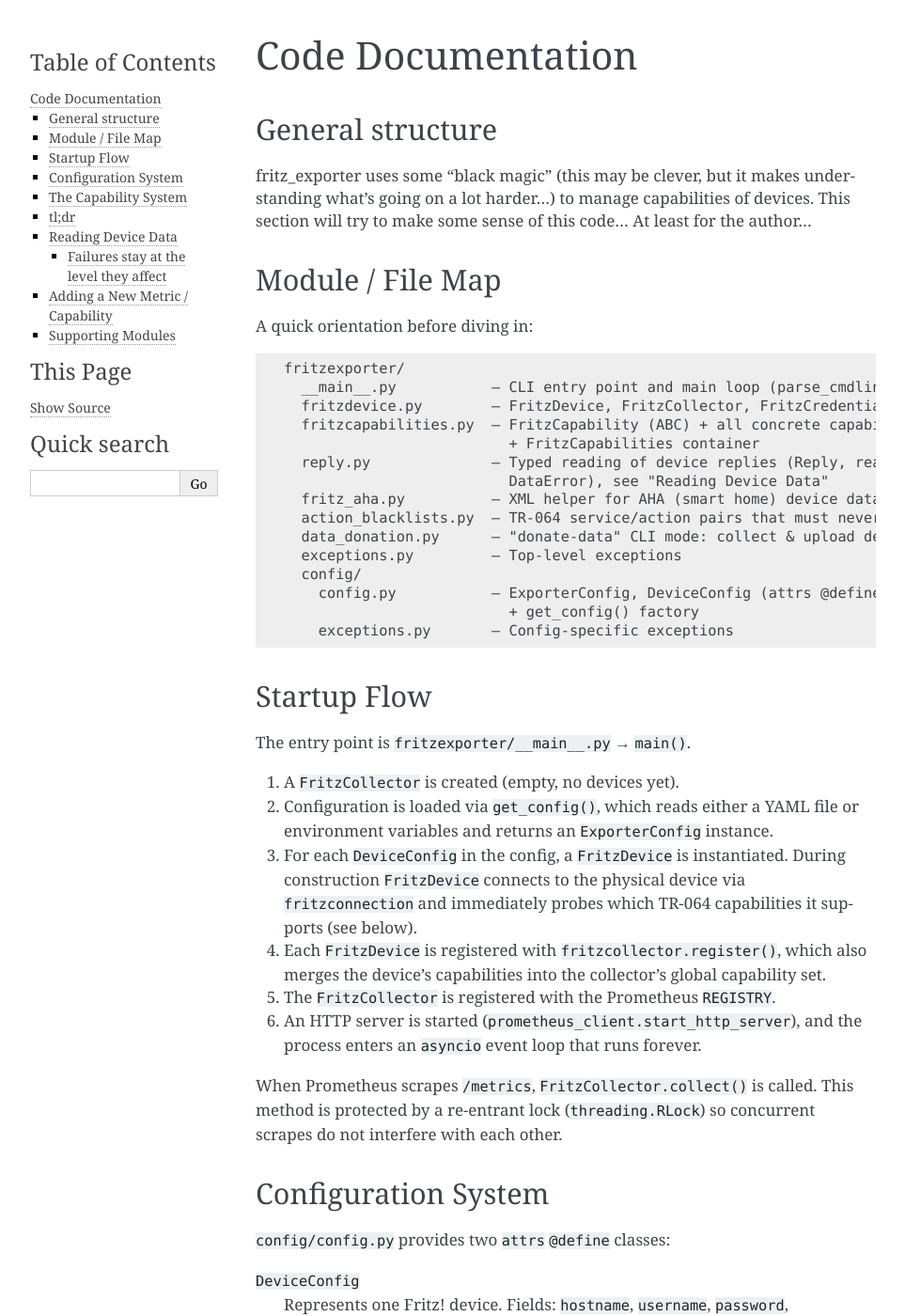
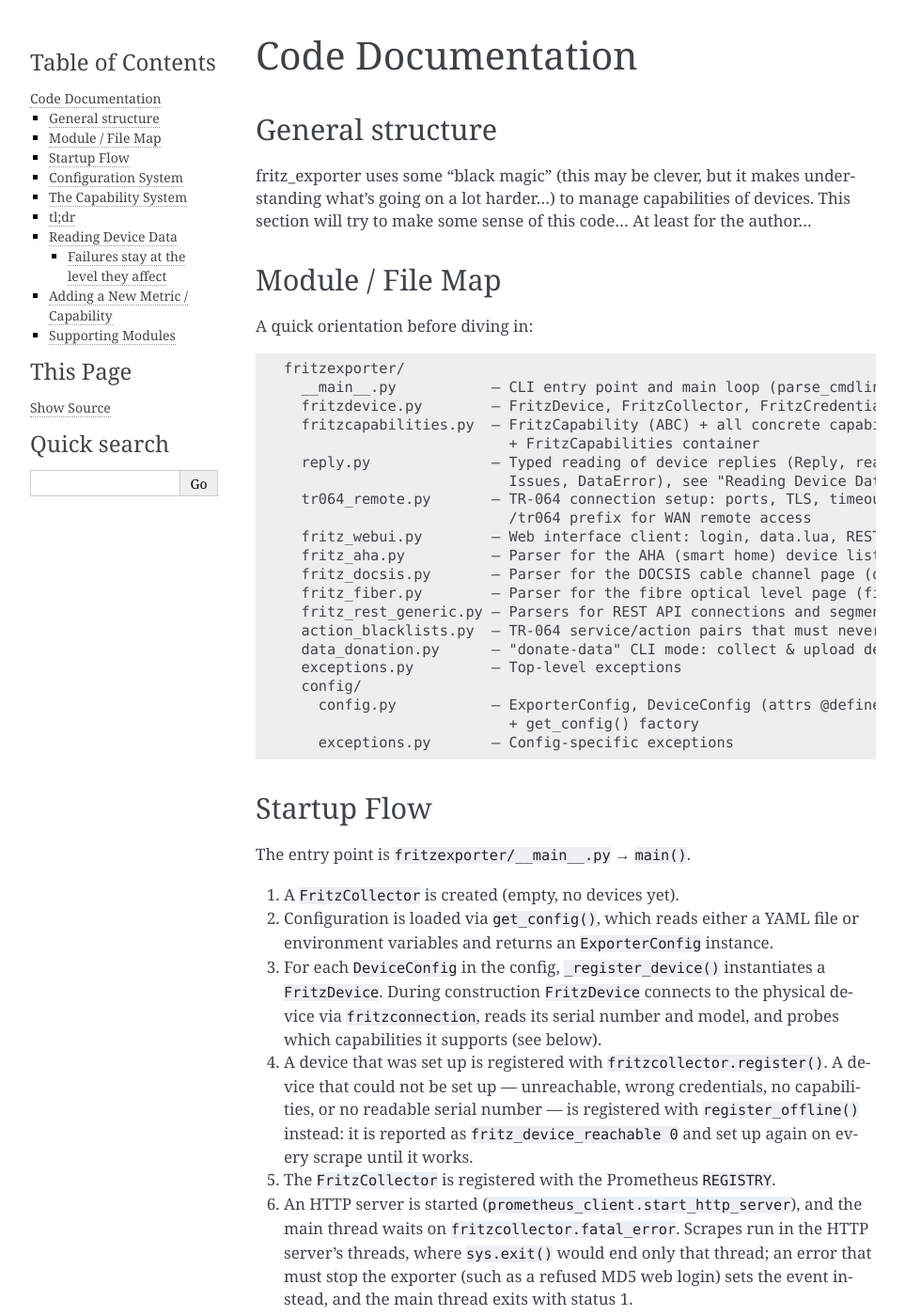
Before and after one commit to pdreker/fritz_exporter, a Sphinx documentation site: the page built from docs/coding.rst, in a window 1280 px wide and 1400 px high. Shown: the whole window at 94% size, without its empty margins (148-1111 px from the left). Built offline with Sphinx 7.4.7, drawn with Linux system fonts in a browser that asks for light colours; some of the changed text lies outside the part shown.

Commit message:
docs: bring developer and user docs in line with the code
- coding.rst: complete module map; startup flow (offline devices, the
  fatal_error event instead of an asyncio loop, the scrape lock
  timeout); collect loop as it is (no capability merging, offline
  retry, self-monitoring metrics); capabilities with their own presence
  check; notes on reply.py, tr064_remote.py, fritz_webui.py and the web
  UI parsers; corrected fritz_aha.py description; both device exceptions.
- index.rst: list the connection mode, host table, WiFi client and mesh
  backhaul metrics.
- upgrading.rst (v4.0.0): devices without a readable serial, skipped
  data and fritz_read_problem with the changed log texts, unknown smart
  home values no longer reported as 0.
- building.rst: the PyPI package is fritz-exporter, not fritzexporter.
- running.rst: Python 3.14 or later.
- AGENTS.md: fritz_fiber.py, the --donate-data flag, FritzCapabilities
  and FritzCollector as they work now.

Co-Authored-By: Claude Opus 5.5 <noreply@anthropic.com>

```diff
--- a/docs/building.rst
+++ b/docs/building.rst
@@ -50,7 +50,7 @@ To verify correct operation just use curl against the running exporter. It shoul
 Building and running locally (no containers)
 --------------------------------------------
 
-You can install the latest release from PyPI using ``pip install fritzexporter`` and then run it using ``python -m fritzexporter``. It is highly recommended to use a virtual environment to do so.
+You can install the latest release from PyPI using ``pip install fritz-exporter`` and then run it using ``python -m fritzexporter``. It is highly recommended to use a virtual environment to do so.
 
 For development and debugging, see :doc:`contributing` for the local
 environment setup, verification commands, and how to run the exporter from
--- a/docs/coding.rst
+++ b/docs/coding.rst
@@ -19,8 +19,14 @@ A quick orientation before diving in:
       fritzcapabilities.py  – FritzCapability (ABC) + all concrete capability classes
                               + FritzCapabilities container
       reply.py              – Typed reading of device replies (Reply, read_action,
-                              DataError), see "Reading Device Data"
-      fritz_aha.py          – XML helper for AHA (smart home) device data
+                              Issues, DataError), see "Reading Device Data"
+      tr064_remote.py       – TR-064 connection setup: ports, TLS, timeouts, the
+                              /tr064 prefix for WAN remote access
+      fritz_webui.py        – Web interface client: login, data.lua, REST API, AHA
+      fritz_aha.py          – Parser for the AHA (smart home) device list XML
+      fritz_docsis.py       – Parser for the DOCSIS cable channel page (docInfo)
+      fritz_fiber.py        – Parser for the fibre optical level page (fiberStats)
+      fritz_rest_generic.py – Parsers for REST API connections and segment monitor
       action_blacklists.py  – TR-064 service/action pairs that must never be called
       data_donation.py      – "donate-data" CLI mode: collect & upload device data
       exceptions.py         – Top-level exceptions
@@ -38,18 +44,26 @@ The entry point is ``fritzexporter/__main__.py`` → ``main()``.
 1. A ``FritzCollector`` is created (empty, no devices yet).
 2. Configuration is loaded via ``get_config()``, which reads either a YAML file or
    environment variables and returns an ``ExporterConfig`` instance.
-3. For each ``DeviceConfig`` in the config, a ``FritzDevice`` is instantiated.  During
-   construction ``FritzDevice`` connects to the physical device via ``fritzconnection``
-   and immediately probes which TR-064 capabilities it supports (see below).
-4. Each ``FritzDevice`` is registered with ``fritzcollector.register()``, which also
-   merges the device's capabilities into the collector's global capability set.
+3. For each ``DeviceConfig`` in the config, ``_register_device()`` instantiates a
+   ``FritzDevice``.  During construction ``FritzDevice`` connects to the physical
+   device via ``fritzconnection``, reads its serial number and model, and probes which
+   capabilities it supports (see below).
+4. A device that was set up is registered with ``fritzcollector.register()``.  A device
+   that could not be set up — unreachable, wrong credentials, no capabilities, or no
+   readable serial number — is registered with ``register_offline()`` instead: it is
+   reported as ``fritz_device_reachable 0`` and set up again on every scrape until it
+   works.
 5. The ``FritzCollector`` is registered with the Prometheus ``REGISTRY``.
-6. An HTTP server is started (``prometheus_client.start_http_server``), and the process
-   enters an ``asyncio`` event loop that runs forever.
+6. An HTTP server is started (``prometheus_client.start_http_server``), and the main
+   thread waits on ``fritzcollector.fatal_error``.  Scrapes run in the HTTP server's
+   threads, where ``sys.exit()`` would end only that thread; an error that must stop
+   the exporter (such as a refused MD5 web login) sets the event instead, and the main
+   thread exits with status 1.
 
-When Prometheus scrapes ``/metrics``, ``FritzCollector.collect()`` is called.  This
-method is protected by a re-entrant lock (``threading.RLock``) so concurrent scrapes
-do not interfere with each other.
+When Prometheus scrapes ``/metrics``, ``FritzCollector.collect()`` is called.  It holds
+a re-entrant lock (``threading.RLock``) for the whole scrape, so concurrent scrapes do
+not interfere.  A scrape that cannot get the lock within ``SCRAPE_LOCK_TIMEOUT``
+(30 s) returns no data and is counted in ``fritz_scrapes_timeouts_total``.
 
 
 Configuration System
@@ -99,8 +113,8 @@ define the subclass and it is discovered automatically.
 every known ``FritzCapability`` subclass.  It can be constructed in two modes:
 
 * **Without a device** — instantiates all subclasses but leaves every instance's
-  ``present`` flag as ``False``.  Used by ``FritzCollector`` to hold the global,
-  device-agnostic union of capabilities.
+  ``present`` flag as ``False``.  Used by ``FritzCollector`` to drive the collect loop
+  and hold the metric families.
 * **With a device** — same construction, then immediately calls ``check_present()``
   which runs ``check_capability()`` on every instance against that specific device.
 
@@ -116,55 +130,57 @@ every known ``FritzCapability`` subclass.  It can be constructed in two modes:
    requirement and, if ``FritzServiceError``, ``FritzActionError``, or similar
    exceptions are raised, it marks the capability ``present = False`` again.
 
+Some capabilities replace this check: ``HostInfo`` and ``WlanAssociatedDevices`` are
+only present when enabled in the device config (``host_info``, ``wifi_client_info``),
+``WanDocsisCable`` is detected by the WAN access type, and ``WlanConfigurationInfo``
+checks each WLAN band on its own.
+
 The ``present`` flag of each ``FritzCapability`` instance reflects whether *that*
 device supports *that* capability.
-
-**Merging capabilities across devices**
-
-When a second (or third…) device is registered via ``FritzCollector.register()``,
-``FritzCapabilities.merge()`` is called on the collector's global capability set.
-Merge uses a logical OR: a capability in the global set becomes ``present = True`` if
-*any* registered device supports it.
-
-This is what allows the collector to serve a union of all capabilities without needing
-to know in advance which devices are attached.
 
 **The collect loop**
 
 When ``FritzCollector.collect()`` runs:
 
-1. It iterates over the **global** ``FritzCapabilities`` (one entry per capability
-   class, ``present`` meaning "at least one device supports it").
-2. For each capability ``capa``:
+1. Offline devices are set up again; those that work now are registered.
+2. ``FritzDevice.get_connection_mode()`` emits the ``fritz_connection_mode`` gauge per
+   device (DSL/fibre/mobile/cable/offline).
+3. The collector holds its own ``FritzCapabilities`` instance, built without a device:
+   one instance of every capability class, used only to drive the loop and to hold the
+   metric families.  For each capability ``capa`` in it, ``capa.get_metrics(devices,
+   name)`` is called:
 
-   a. ``capa.create_metrics()`` is called — this re-initialises the Prometheus metric
-      family objects, clearing any values from a previous scrape.
-   b. ``capa.get_metrics(devices, name)`` is called.  Inside, it iterates over **every
-      registered device** and calls ``capa._generate_metric_values(device)`` only when
-      ``device.capabilities[name].present`` is ``True`` for that device.  This is how
-      per-device capability support is respected even though iteration happens at the
-      global level.  Each call is guarded, see *Reading device data* below.
-   c. After all devices have been processed, ``capa._get_metric_values()`` yields the
-      now-populated metric families.
+   a. ``capa.create_metrics()`` re-creates the Prometheus metric families, clearing
+      the values of the previous scrape.
+   b. It iterates over **every registered device** and calls
+      ``capa._generate_metric_values(device)`` only when
+      ``device.capabilities[name].present`` is ``True`` for that device.  Each call is
+      guarded, see *Reading Device Data* below.
+   c. ``capa._get_metric_values()`` yields the now-populated metric families.
 
-The indirection — global capabilities iterate, but per-device capability flags gate
-whether values are actually fetched — is the key insight needed to understand the flow.
+4. The self-monitoring metrics follow: ``fritz_scrapes_total``,
+   ``fritz_scrapes_timeouts_total``, ``fritz_scrapes_failed_total``,
+   ``fritz_device_reachable`` and ``fritz_read_problem``.
 
-Additionally, ``FritzDevice.get_connection_mode()`` is called per device *before* the
-capability loop to emit a special ``fritz_connection_mode`` gauge that detects
-DSL/fibre/mobile/offline state.
+All device data is collected before anything is yielded, so the availability reported
+in ``fritz_device_reachable`` matches the data of the same scrape.
+
+The indirection — one capability instance per class drives the loop, the per-device
+capability flags decide whether values are fetched — is the key to understanding the
+flow.
 
 tl;dr
 -----
 
-``FritzCollector`` has a list of ``FritzDevice``\s and a **global** ``FritzCapabilities``
-collection representing the *union* of all capabilities supported by any registered device.
+``FritzCollector`` has a list of ``FritzDevice``\s and its own ``FritzCapabilities``
+collection with one instance of every capability class.
 
 Each ``FritzDevice`` has its **own** ``FritzCapabilities`` collection recording which
-capabilities *that* device actually supports.
+capabilities *that* device actually supports (and, per capability, the current read
+problem, see below).
 
-During ``collect()``, the global set drives iteration; the per-device sets gate whether
-values are fetched from each device.
+During ``collect()``, the collector's set drives iteration; the per-device sets gate
+whether values are fetched from each device.
 
 
 Reading Device Data
@@ -297,12 +313,34 @@ calls that retrieve persistent configuration data, security keys, WEP keys, phon
 book entries, and other sensitive or potentially destructive operations.  The blacklist
 is used exclusively by the *data donation* feature.
 
-**fritz_aha.py**
+**reply.py**
 
-Provides ``parse_aha_device_xml(xml_string)``, a small helper that parses the AHA
-(AVM Home Automation) XML format returned for smart home devices.  It extracts battery
-level and low-battery indicator fields.  ``defusedxml`` is used instead of the standard
-library ``xml`` module to prevent XML injection attacks.
+Typed reading of every device reply and the ``Issues`` collector for the value and item
+level; see *Reading Device Data*.
+
+**tr064_remote.py**
+
+Creates the ``FritzConnection`` for a device (``create_fritz_connection``) from its
+``ConnectionOptions``: TR-064 and web interface ports, TLS, the per-request timeout
+(fritzconnection's own HTTP calls have none), and, for WAN remote access, a session
+that prefixes TR-064 paths with ``/tr064``.
+
+**fritz_webui.py**
+
+``FritzWebUiClient``, the client for everything only the web interface offers: the
+challenge-response login (PBKDF2; the legacy MD5 login only with
+``allow_unsafe_md5_password``), ``data.lua`` pages, the ``/api/v0`` REST API and the
+AHA smart home interface.  Errors are raised as ``FritzWebUiError`` with texts that
+never contain the session id; a refused MD5 login raises
+``FritzWebUiMd5DisabledError``, which stops the exporter.
+
+**fritz_aha.py, fritz_docsis.py, fritz_fiber.py, fritz_rest_generic.py**
+
+Parsers for the web interface replies: the AHA device list (XML, via ``defusedxml``),
+the DOCSIS channel page, the fibre optical level history and the REST API connection
+and segment monitor endpoints.  Each turns a raw reply into typed data through
+``reply.py`` and takes an ``Issues`` collector, so a defective value or item is
+skipped and recorded instead of failing the whole capability.
 
 **data_donation.py**
 
@@ -317,5 +355,7 @@ models.
 **exceptions.py**
 
 Defines ``FritzDeviceHasNoCapabilitiesError``, raised when a device is connected
-successfully but no TR-064 capabilities are detected.  Config-specific exceptions are
-in ``config/exceptions.py``.
+successfully but no capabilities are detected, and ``FritzDeviceSerialUnknownError``,
+raised when its serial number cannot be read.  In both cases the device is registered
+offline.  Config-specific exceptions are in ``config/exceptions.py``, web interface
+exceptions in ``fritz_webui.py`` and ``DataError`` in ``reply.py``.
--- a/docs/index.rst
+++ b/docs/index.rst
@@ -56,12 +56,15 @@ The following groups of metrics are currently available:
 
 * Base Information (Model, Serial, Software Version, Uptime)
 * Software Information (Update available)
+* Connection mode (DSL, fibre, cable, mobile fallback or offline)
+* Host table (number of known devices; with ``host_info`` enabled, activity and speed of each host)
 * LAN statistics (Ethernet only)
 * WAN statistics (including the delegated IPv6 prefix)
 * DSL statistics
 * Fibre / GPON statistics (optical levels, SFP/GPON identity, fibre counters)
 * PPP statistics
-* WiFi statistics
+* WiFi statistics (with ``wifi_client_info`` enabled, also signal strength and speed of each client)
+* Mesh backhaul links (data rate and state of the links between mesh nodes, read from the mesh master)
 * Provider management channel (TR-069 management server host, periodic inform, managed upgrades; USP controller enable flags, see below)
 * Telephony (number of configured telephone numbers; the numbers themselves are not exported)
 * WAN Layer1 (physical link) statistics, including 64-bit max bitrate for multi-gig links
--- a/docs/running.rst
+++ b/docs/running.rst
@@ -86,7 +86,7 @@ Systemd
 
 It's also possible to run the exporter using a `systemd <https://systemd.io/>`_ service.
 
-Make sure you have python >=3.11 and pip installed on your system.
+Make sure you have Python 3.14 or later and pip installed on your system.
 Usually these packages are called ``python3`` and ``python3-pip``. Please consult your distro documentation.
 
 Create a new user for the exporter.
```
Also changed, not shown: AGENTS.md (+5 -4 lines), docs/upgrading.rst (+28 -0 lines).
